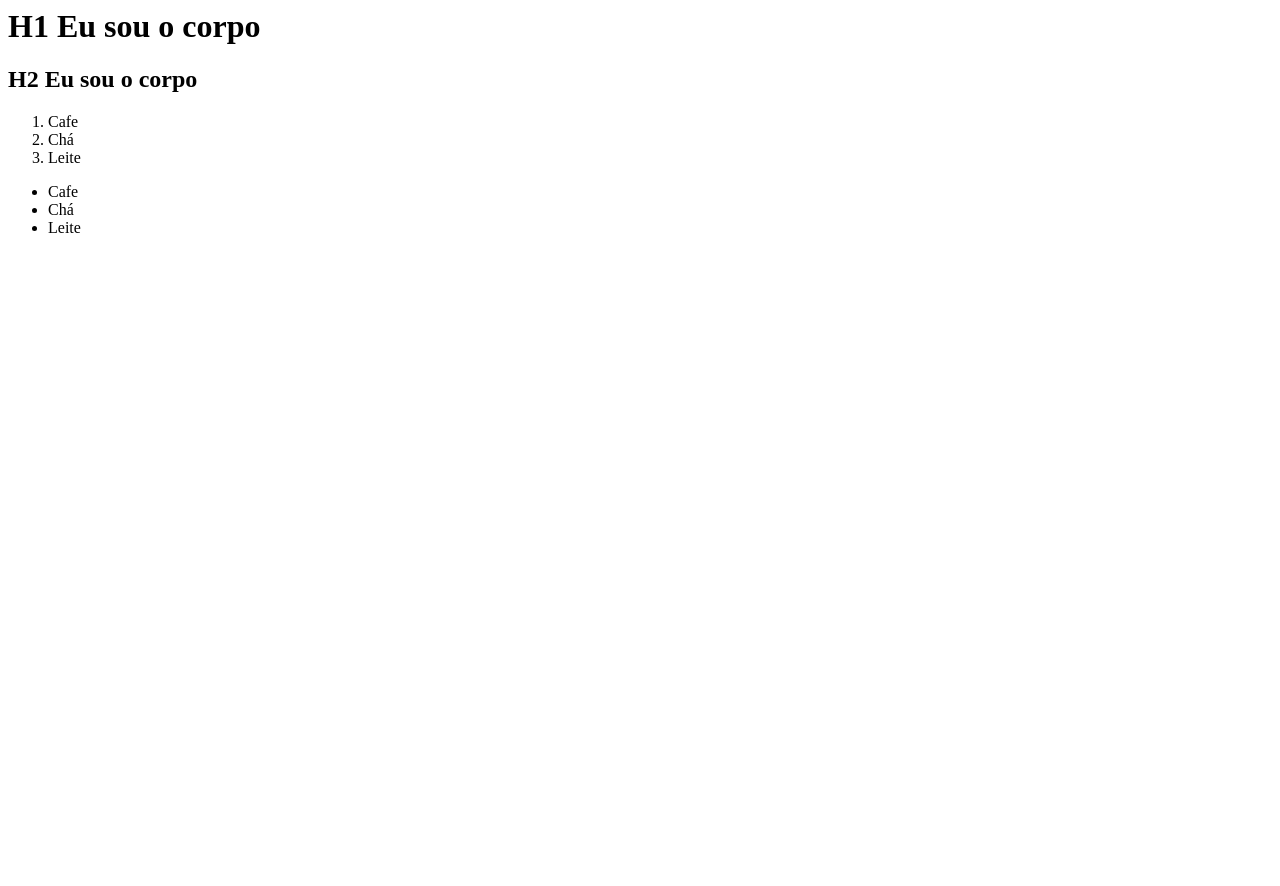
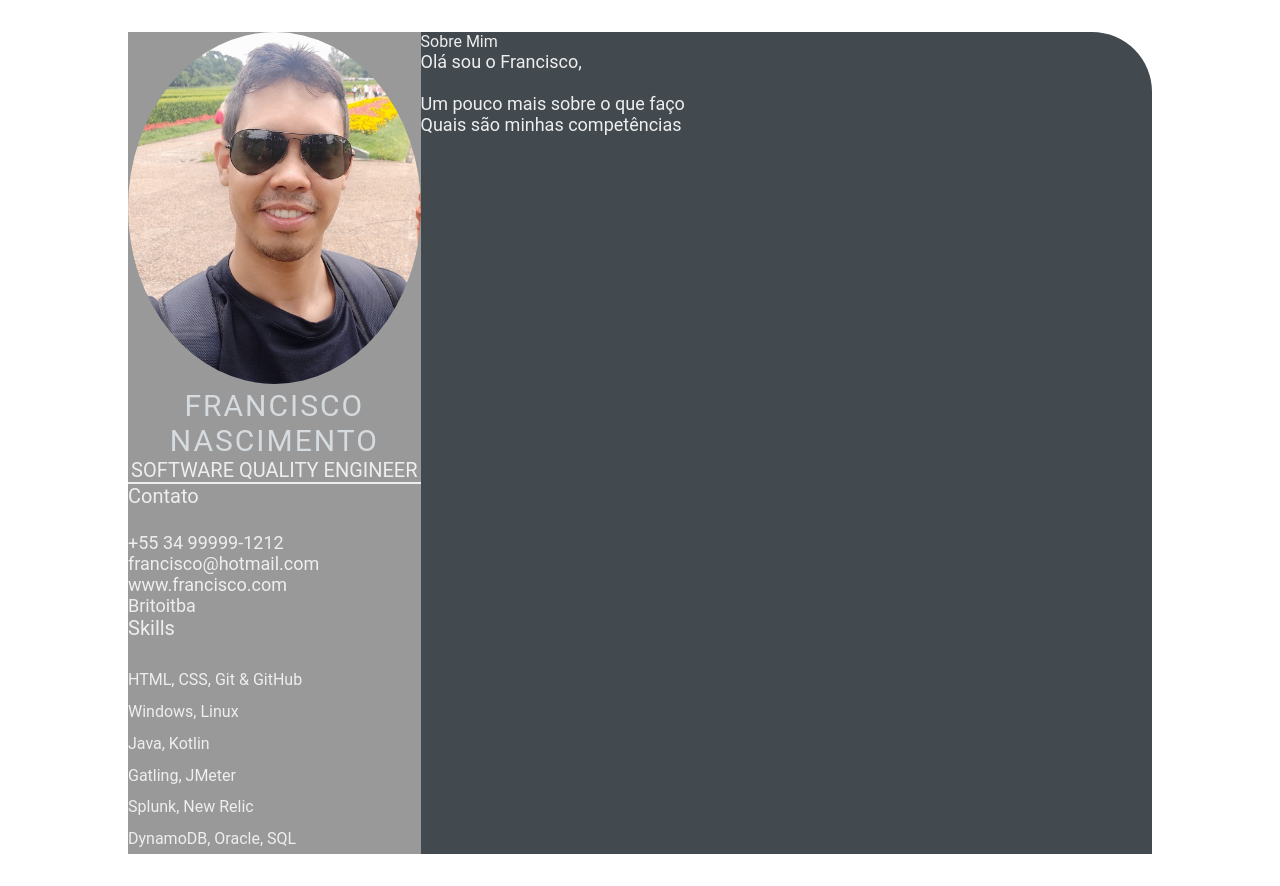
Before and after one commit to Britoitba/devweekgit.github.io, a plain HTML site: page index.html in a window 1280 px wide. Before the commit the page ends 800 px from the top, so only its background shows below. Drawn offline with Linux system fonts and the light colour scheme.

Commit message:
feature: modificando index.html e adicionando estilos css

```diff
--- a/index.html
+++ b/index.html
@@ -1,21 +1,61 @@
-<html>
-    <head>
-        <title>
-            Olá, Eu sou a cabeça
-        </title>
-    </head>
-    <body>
-        <h1>H1 Eu sou o corpo</h1>
-        <h2>H2 Eu sou o corpo</h2>
-    </body>
-    <ol>
-        <li>Cafe</li>
-        <li>Chá</li>
-        <li>Leite</li>
-    </ol>
-    <ul>
-        <li>Cafe</li>
-        <li>Chá</li>
-        <li>Leite</li>
-    </ul>
+<!DOCTYPE html>
+<html lang="en">
+<head>
+    <meta charset="UTF-8">
+    <meta http-equiv="X-UA-Compatible" content="IE=edge">
+    <meta name="viewport" content="width=device-width, initial-scale=1.0">
+    <title>Francisco Nascimento CV</title>
+
+    <link rel="stylesheet" href="style.css">
+
+</head>
+<body>
+    <main class="resume-contents">
+        <section class="left-section">
+            <section class="left-section-content">
+                <div class="profile">
+                    <img class="profile-image" src="img/profile-img.jpg" alt="Profile image">
+                    <p class="name">Francisco Nascimento</p>
+                    <p class="profession">Software Quality Engineer</p>
+                </div>
+                <div class="contact-info">
+                    <p class="left-title">Contato</p>
+                    <ul>
+                        <li><i class="fa fa-phone"></i>+55 34 99999-1212</li>
+                        <li><i class="fa fa-envelope"></i>francisco@hotmail.com</li>
+                        <li><i class="fa fa-globe"></i>www.francisco.com</li>
+                        <li><i class="fa fa-github"></i>Britoitba</li>
+                    </ul>
+                </div>
+                <div class="skills">
+                    <p class="left-title">Skills</p>
+                    <ul>
+                        <li><p>HTML, CSS, Git & GitHub</p></li>
+                        <li><p>Windows, Linux</p></li>
+                        <li><p>Java, Kotlin</p></li>
+                        <li><p>Gatling, JMeter</p></li>
+                        <li><p>Splunk, New Relic</p></li>
+                        <li><p>DynamoDB, Oracle, SQL</p></li>
+                    </ul>
+                </div>
+            </section>
+        </section>
+        <section class="right-section">
+            <section class="right-section-content">
+                <div class="about gap">
+                    <div class="right-title">Sobre Mim</div>
+                    <p class="about-me-contents">
+                        Olá sou o Francisco,<br>
+                        <br> Um pouco mais sobre o que faço
+                        <br> Quais são minhas competências
+                    </p>
+                </div>
+
+            </section>
+        </section>
+
+
+    </main>
+
+</body>
 </html>
--- /dev/null
+++ b/style.css
@@ -0,0 +1,100 @@
+*{
+    margin: 0;
+    padding: 0;
+    box-sizing: border-box;
+    list-style: none;
+    font-family: 'Roboto', sans-serif;
+}
+
+.resume-contents{
+    min-height: 100vh;
+    width: 80%;
+    margin: 2rem auto;
+    display: grid;
+    grid-template-columns: repeat(7, 1fr);
+}
+
+.left-section{
+    grid-column: span 2;
+    height: 100%;
+    background-color: #999999;
+}
+
+.right-section{
+    grid-column: span 5;
+    height: 100%;
+    background-color: #424a50;
+    border-radius: 0px 60px 0px 0px;
+}
+
+.left-section-contents{
+    padding: 2rem 2rem;
+}
+
+.profile{
+    width: 100%;
+    border-bottom: 2px solid #eeeeee;
+}
+
+.profile .profile-image{
+    width: 100%;
+    border-radius: 100%;
+}
+
+.name{
+    color: #D6DBDF;
+    font-size: 30px;
+    letter-spacing: 2px;
+    text-transform: uppercase;
+    text-align: center;
+}
+
+.profession{
+    color: #eeeeee;
+    font-size: 20px;
+    text-transform: uppercase;
+    text-align: center;
+}
+
+/*.contact-info {border-bottom: 2px solid #1B2631; } */
+.left-title{
+    color: #eeeeee;
+    font-size: 20px;
+}
+
+.contact-info ul{
+    padding-top: 1.5rem;
+}
+
+.contact-info ul li,
+.references ul li i{
+    padding-right: 1rem;
+    font-size: 18px;
+    color: #eeeeee;
+}
+
+.skills ul{
+    padding-top: 1.5rem;
+}
+
+.skills ul li p{
+    padding: .4rem 0;
+    color: #eeeeee;
+}
+
+.right-section-contents{
+    padding: 2rem 2rem;
+}
+
+.right-title{
+    color: #eeeeee;
+}
+
+.gap{
+    padding-bottom: 2rem;
+}
+
+.about-me-contents{
+    font-size: 18px;
+    color: #eeeeee;
+}
```
Also changed, not shown: img/profile-img.jpg (added).
